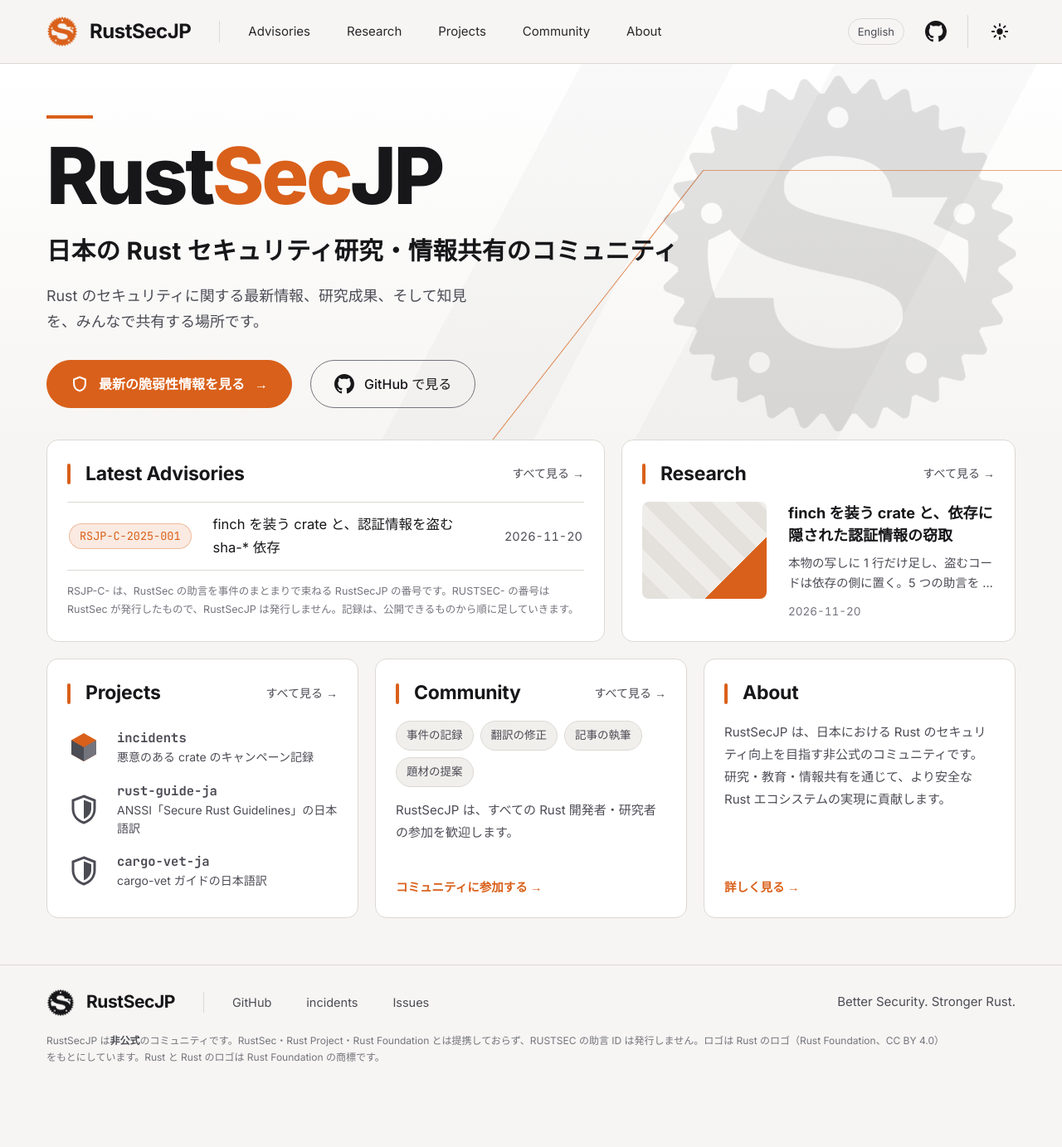
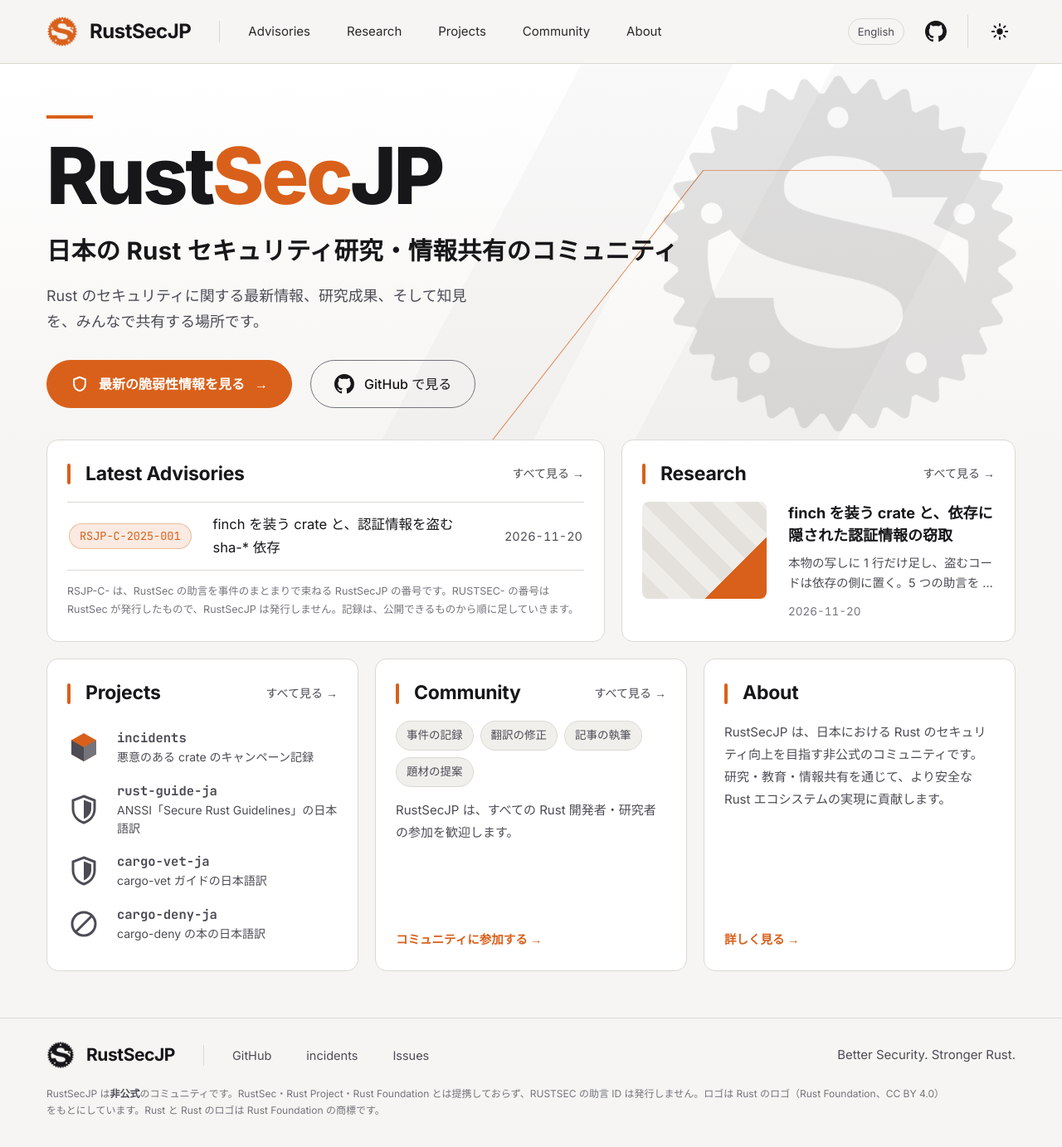
Before and after one commit to RustSecJP/rustsecjp.github.io, a Jekyll site: the page built from index.html, in a window 1280 px wide and 1383 px high. Shown: the whole window at 83% size. Built offline with Jekyll 4.4.1, drawn with Linux system fonts in a browser that asks for light colours.

Commit message:
トップページに cargo-deny-ja を載せる

```diff
--- a/en/index.html
+++ b/en/index.html
@@ -50,6 +50,7 @@ description: RustSecJP is a Japanese community for Rust security research and in
         <a class="pj" href="/incidents/"><svg viewBox="0 0 40 40" aria-hidden="true"><path d="M20 3l15 8.500v17L20 37 5 28.500v-17z" fill="var(--acc)"/><path d="M20 20v17L5 28.500v-17z" fill="var(--sub)"/><path d="M20 20l15-8.500v17L20 37z" fill="var(--dim)"/></svg><span><b>incidents</b><span>Campaign records for malicious crates</span></span></a>
         <a class="pj" href="/rust-guide-ja/"><svg viewBox="0 0 40 40" aria-hidden="true"><path d="M20 4l13 5v10c0 8.500-5.500 14.500-13 17-7.500-2.500-13-8.500-13-17V9z" fill="none" stroke="var(--sub)" stroke-width="3"/><path d="M20 8.500v23c5-2.200 9-6.800 9-12.500v-7z" fill="var(--sub)"/></svg><span><b>rust-guide-ja</b><span>Japanese translation of ANSSI's Secure Rust Guidelines</span></span></a>
         <a class="pj" href="/cargo-vet-ja/"><svg viewBox="0 0 40 40" aria-hidden="true"><path d="M20 4l13 5v10c0 8.500-5.500 14.500-13 17-7.500-2.500-13-8.500-13-17V9z" fill="none" stroke="var(--sub)" stroke-width="3"/><path d="M20 8.500v23c5-2.200 9-6.800 9-12.500v-7z" fill="var(--sub)"/></svg><span><b>cargo-vet-ja</b><span>Japanese translation of the cargo-vet book</span></span></a>
+        <a class="pj" href="/cargo-deny-ja/"><svg viewBox="0 0 40 40" aria-hidden="true"><circle cx="20" cy="20" r="14" fill="none" stroke="var(--sub)" stroke-width="3"/><path d="M10 30L30 10" stroke="var(--sub)" stroke-width="3"/></svg><span><b>cargo-deny-ja</b><span>Japanese translation of the cargo-deny book</span></span></a>
       </section>
 
       <section class="card c-com" id="community">
--- a/index.html
+++ b/index.html
@@ -50,6 +50,7 @@ description: RustSecJP は、日本の Rust セキュリティ研究・情報共
         <a class="pj" href="/incidents/"><svg viewBox="0 0 40 40" aria-hidden="true"><path d="M20 3l15 8.500v17L20 37 5 28.500v-17z" fill="var(--acc)"/><path d="M20 20v17L5 28.500v-17z" fill="var(--sub)"/><path d="M20 20l15-8.500v17L20 37z" fill="var(--dim)"/></svg><span><b>incidents</b><span>悪意のある crate のキャンペーン記録</span></span></a>
         <a class="pj" href="/rust-guide-ja/"><svg viewBox="0 0 40 40" aria-hidden="true"><path d="M20 4l13 5v10c0 8.500-5.500 14.500-13 17-7.500-2.500-13-8.500-13-17V9z" fill="none" stroke="var(--sub)" stroke-width="3"/><path d="M20 8.500v23c5-2.200 9-6.800 9-12.500v-7z" fill="var(--sub)"/></svg><span><b>rust-guide-ja</b><span>ANSSI「Secure Rust Guidelines」の日本語訳</span></span></a>
         <a class="pj" href="/cargo-vet-ja/"><svg viewBox="0 0 40 40" aria-hidden="true"><path d="M20 4l13 5v10c0 8.500-5.500 14.500-13 17-7.500-2.500-13-8.500-13-17V9z" fill="none" stroke="var(--sub)" stroke-width="3"/><path d="M20 8.500v23c5-2.200 9-6.800 9-12.500v-7z" fill="var(--sub)"/></svg><span><b>cargo-vet-ja</b><span>cargo-vet ガイドの日本語訳</span></span></a>
+        <a class="pj" href="/cargo-deny-ja/"><svg viewBox="0 0 40 40" aria-hidden="true"><circle cx="20" cy="20" r="14" fill="none" stroke="var(--sub)" stroke-width="3"/><path d="M10 30L30 10" stroke="var(--sub)" stroke-width="3"/></svg><span><b>cargo-deny-ja</b><span>cargo-deny の本の日本語訳</span></span></a>
       </section>
 
       <section class="card c-com" id="community">
--- a/llms.txt
+++ b/llms.txt
@@ -6,6 +6,7 @@
 
 - [安全な Rust アプリケーション開発の指針（ANSSI「Secure Rust Guidelines」日本語訳）](https://rustsecjp.github.io/rust-guide-ja/): フランスの政府機関 ANSSI による Rust のセキュアコーディング指針の日本語訳。全 11 章と、61 件の規則・推奨の一覧。
 - [cargo-vet ガイド（Mozilla「cargo-vet」公式ドキュメント日本語訳）](https://rustsecjp.github.io/cargo-vet-ja/): 依存クレートの監査を共有するツール cargo-vet の公式ガイドの日本語訳。全 24 章。
+- [cargo-deny の本（Embark Studios「cargo-deny」公式ドキュメント日本語訳）](https://rustsecjp.github.io/cargo-deny-ja/): 依存クレートの助言・禁止・ライセンス・取得元を確かめるツール cargo-deny の公式ドキュメントの日本語訳。全 20 ページ。
 - [RustSec Advisory Database の文書（README・CONTRIBUTING 日本語訳）](https://rustsecjp.github.io/advisory-db-ja/): 脆弱性データベース RustSec の概要、助言の書式、報告手順の日本語訳。
 - [crates.io の Trusted Publishing（公式ドキュメント日本語訳）](https://rustsecjp.github.io/trusted-publishing-ja/): API トークンを置かずに CI からクレートを公開する仕組みの日本語訳。
 
--- a/robots.txt
+++ b/robots.txt
@@ -8,5 +8,6 @@ Sitemap: https://rustsecjp.github.io/sitemap.xml
 Sitemap: https://rustsecjp.github.io/incidents/sitemap.xml
 Sitemap: https://rustsecjp.github.io/rust-guide-ja/sitemap.xml
 Sitemap: https://rustsecjp.github.io/cargo-vet-ja/sitemap.xml
+Sitemap: https://rustsecjp.github.io/cargo-deny-ja/sitemap.xml
 Sitemap: https://rustsecjp.github.io/advisory-db-ja/sitemap.xml
 Sitemap: https://rustsecjp.github.io/trusted-publishing-ja/sitemap.xml
```
